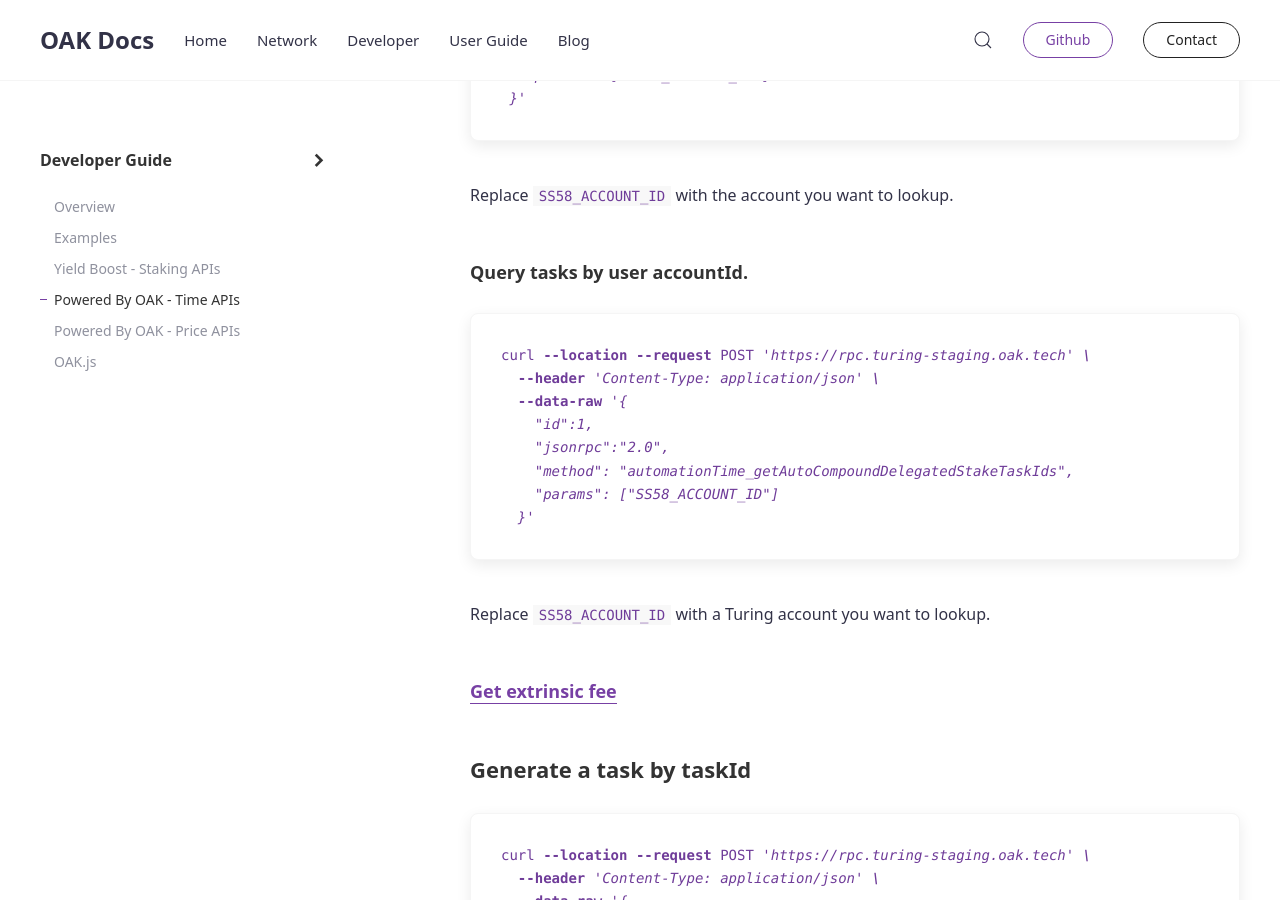
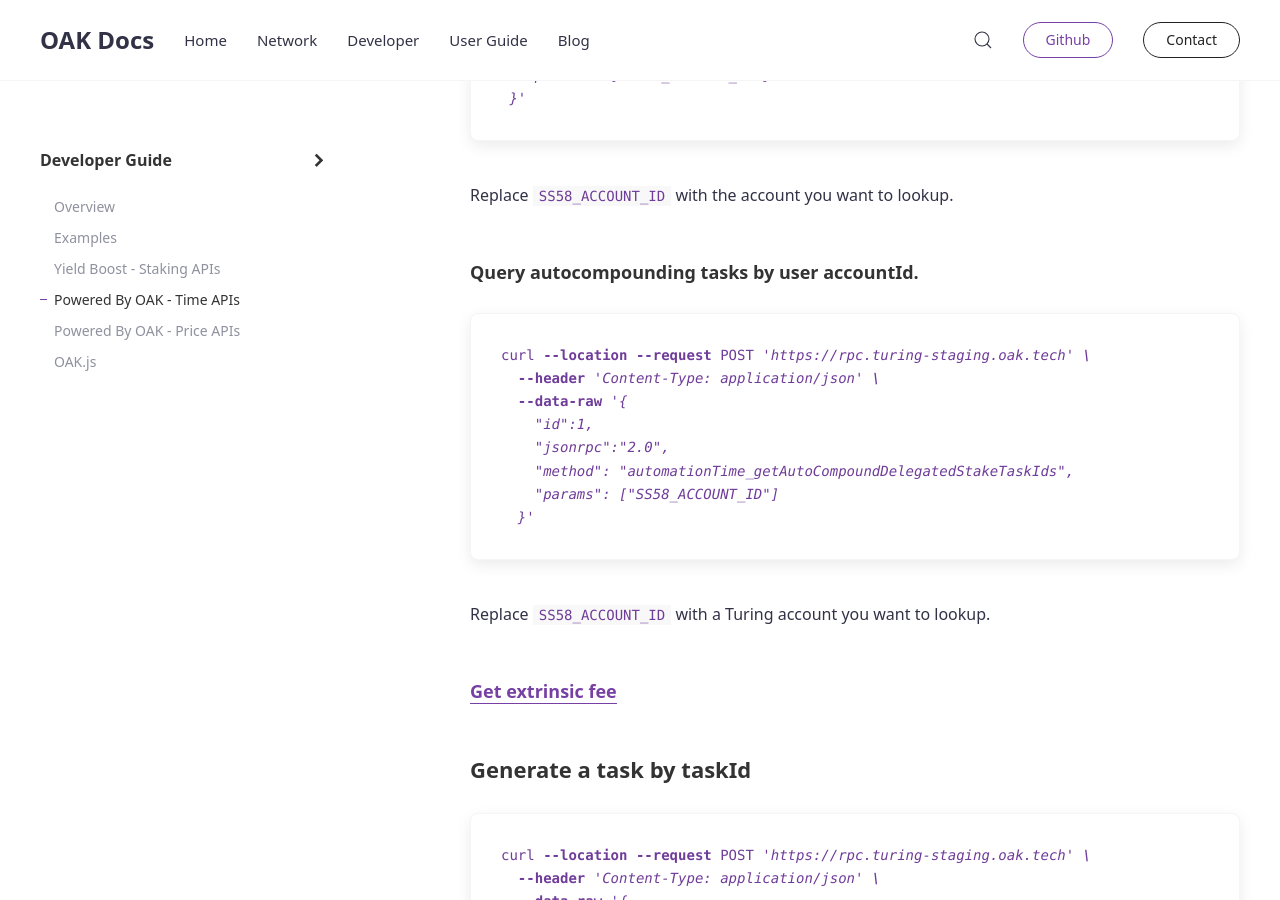
Before and after one commit to AvaProtocol/OAK-docs, a Jekyll site: the page built from _docs/powered-by-oak-time-apis.md, in a window 1280 px wide and 900 px high, scrolled down 2143 px. Built offline with Jekyll 4.4.1, drawn with Linux system fonts in a browser that asks for light colours.

Commit message:
Be more specific with title

````diff
--- a/_docs/powered-by-oak-time-apis.md
+++ b/_docs/powered-by-oak-time-apis.md
@@ -65,7 +65,7 @@
 
 Replace `SS58_ACCOUNT_ID` with the account you want to lookup.
 
-#### Query tasks by user accountId.
+#### Query autocompounding tasks by user accountId.
 
 ```bash
 curl --location --request POST 'https://rpc.turing-staging.oak.tech' \
````
